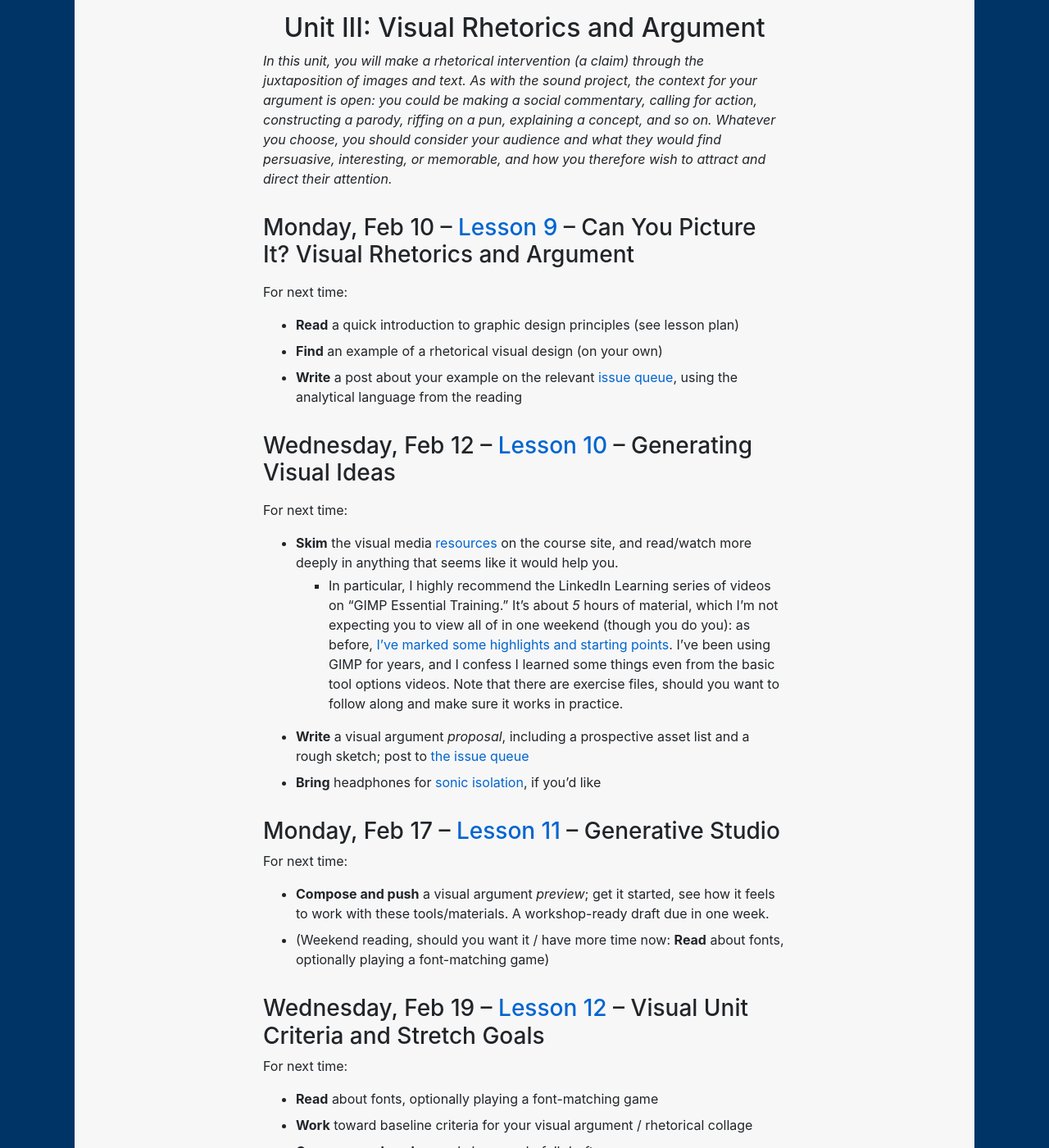
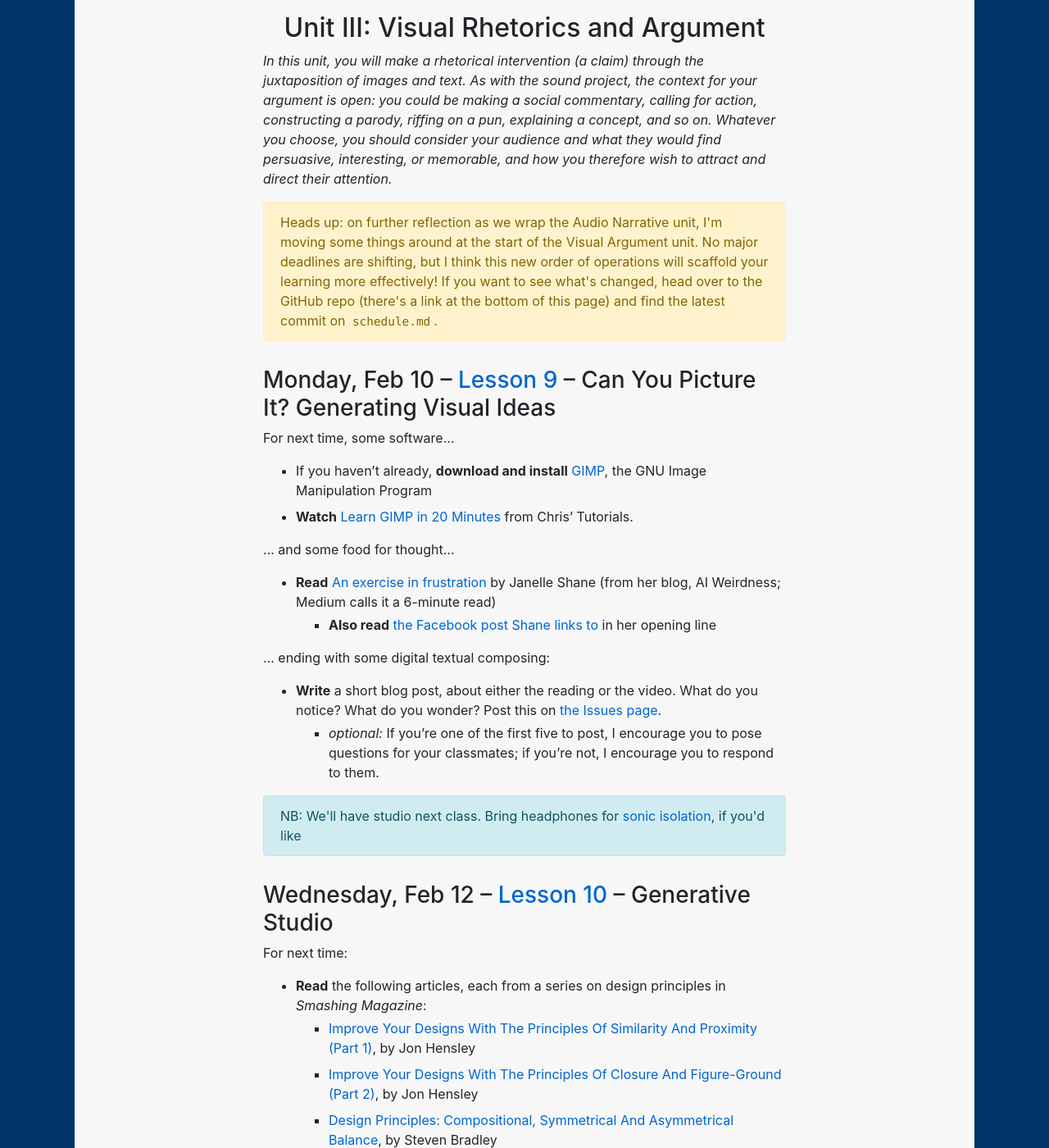
Before and after one commit to benmiller314/cdm2025spring, a Jekyll site: the page built from schedule.md, in a window 1280 px wide and 1400 px high, scrolled down 5055 px. Shown: the whole window at 82% size. Built offline with Jekyll 4.4.1, drawn with Linux system fonts in a browser that asks for light colours; our own code applies the rules of GitHub Pages for plain Markdown files; some of the changed text lies outside the part shown.

Commit message:
rearrange first three lessons in visual unit
and replace some readings, including some links that had rotted (RIP, typeconnection.com!)

```diff
--- a/schedule.md
+++ b/schedule.md
@@ -142,7 +142,6 @@ For next time:
 * **Bring** headphones so you can work in class
 
 
-<a id="current"/>
 <h3>Wednesday, Feb 5 – <a href="plans/lesson-08" id="lesson-08">Lesson 8</a> – Sound Studio</h3>
 
 For next time:
@@ -152,43 +151,66 @@ For next time:
     - Annotations on these screenshots are optional but I've found them helpful in the past, and you might, too.
 
 
-
+<a id="current"/>
 ## Unit III: Visual Rhetorics and Argument
 {: .unit #unit-3}
 
 *In this unit, you will make a rhetorical intervention (a claim) through the juxtaposition of images and text. As with the sound project, the context for your argument is open: you could be making a social commentary, calling for action, constructing a parody, riffing on a pun, explaining a concept, and so on. Whatever you choose, you should consider your audience and what they would find persuasive, interesting, or memorable, and how you therefore wish to attract and direct their attention.*
 
-<h3>Monday, Feb 10 – <a href="plans/lesson-09" id="lesson-09">Lesson 9</a> – Can You Picture It? Visual Rhetorics and Argument</h3> <!-- Introduce unit assignment; start hw reading in class, if possible; add discussion of AI Weirdness around revision. DO read the original post by Dani Rose. -->
+<div class="alert alert-warning">
+Heads up: on further reflection as we wrap the Audio Narrative unit, I'm moving some things around at the start of the Visual Argument unit. No major deadlines are shifting, but I think this new order of operations will scaffold your learning more effectively! If you want to see what's changed, head over to the GitHub repo (there's a link at the bottom of this page) and find the latest commit on <code class="alert-warning">schedule.md</code>.
+</div>
+
+<h3>Monday, Feb 10 – <a href="plans/lesson-09" id="lesson-09">Lesson 9</a> – Can You Picture It? Generating Visual Ideas</h3>
+<!-- THOUGHTS as I prep for 2025 SPRING: the in-class exercise should go better if they have time to watch an intro video for GIMP, like we did for Audacity. (And even then some people had trouble.) So I may want to swap a lot of lessons 9-10-11: e.g. have the generative writing right away in lesson 9, then for hw they watch a GIMP video & read AI weirdness + ~~find/post an example argument, without analysis~~ write a response post; then in lesson 10 they do the in-class exercise with background extraction / relocating an object (EXT: try it again with a generated image); for hw over the weekend, still writing a proposal, but now it's paired with the Smashing Magazine articles on design -->
+
+For next time, some software...
+
+* If you haven't already, **download and install** [GIMP](https://www.gimp.org/downloads/), the GNU Image Manipulation Program
+* **Watch** [Learn GIMP in 20 Minutes](https://www.youtube.com/watch?v=w0quo4S8Oqw) from Chris' Tutorials.
+
+... and some food for thought...
+
+* **Read** [An exercise in frustration](https://www.aiweirdness.com/an-exercise-in-frustration/) by Janelle Shane (from her blog, AI Weirdness; Medium calls it a 6-minute read)
+    * **Also read** [the Facebook post Shane links to](https://www.facebook.com/groups/1404116417142065/posts/1459674184919621/) in her opening line
+<!-- * **Find** an example of a rhetorical visual design (on your own) -->
+
+... ending with some digital textual composing:
+
+* **Write** a short blog post, about either the reading or the video. What do you notice? What do you wonder? Post this on <a href="{{site.github.issues_url}}">the Issues page</a>.
+    - _optional:_ If you're one of the first five to post, I encourage you to pose questions for your classmates; if you're not, I encourage you to respond to them.
+
+<div class="alert alert-info">NB: We'll have studio next class. Bring headphones for <a href="https://www.noisli.com/">sonic isolation</a>, if you'd like</div>
+
+<h3>Wednesday, Feb 12 – <a href="plans/lesson-10" id="lesson-10">Lesson 10</a> – Generative Studio</h3>
+<!-- Do the in-class exercise with background extraction / relocating an object. EXT: try it again with a generated image. EXT: start homework reading. NEW AFTER 2023 SPRING: help students choose reasonable canvas sizes by looking into the defaults for new files when you tour the software. -->
 
 For next time:
 
-* **Read** a quick introduction to graphic design principles <!-- and the in-class reading, if you missed it or want more time --> (see lesson plan)
-* **Find** an example of a rhetorical visual design (on your own)
-* **Write** a post about your example on the relevant <a href="{{site.github.issues_url}}">issue queue</a>, using the analytical language from the reading
+* **Read** the following articles, each from a series on design principles in _Smashing Magazine_:
+    - [Improve Your Designs With The Principles Of Similarity And Proximity (Part 1)](https://www.smashingmagazine.com/2016/05/improve-your-designs-with-principles-similarity-proximity-part-1/), by Jon Hensley
+    - [Improve Your Designs With The Principles Of Closure And Figure-Ground (Part 2)](https://www.smashingmagazine.com/2016/05/improve-your-designs-with-the-principles-of-closure-and-figure-ground-part-2/), by Jon Hensley
+    - [Design Principles: Compositional, Symmetrical And Asymmetrical Balance](https://www.smashingmagazine.com/2015/06/design-principles-compositional-balance-symmetry-asymmetry/), by Steven Bradley
+    - [Design Principles: Dominance, Focal Points And Hierarchy](https://www.smashingmagazine.com/2015/02/design-principles-dominance-focal-points-hierarchy/), by Steven Bradley
+* **Write** a visual argument _proposal_, including a prospective asset list and a photo of a rough sketch; see lesson plan for more. **Post** to <a href="{{site.github.issues_url}}">the issue queue</a>
 
-<h3>Wednesday, Feb 12 – <a href="plans/lesson-10" id="lesson-10">Lesson 10</a> – Generating Visual Ideas</h3> <!-- practice vocab by analyzing examples of past student projects: emphasize emphasis; design vs. intervention; audience addressed, audience invoked. end with Perl-esque guidelines -->
+
+<h3>Monday, Feb 17 – <a href="plans/lesson-11" id="lesson-11">Lesson 11</a> – Visual Rhetorics and Argument</h3>
+<!-- practice vocab by analyzing examples of past student projects: emphasize emphasis; design vs. intervention; audience addressed, audience invoked. -->
 
 For next time:
 
-* **Skim** the visual media [resources]({{site.github_url}}/resources) on the course site, and read/watch more deeply in anything that seems like it would help you.
-    - In particular, I highly recommend the LinkedIn Learning series of videos on "GIMP Essential Training." It's about *5* hours of material, which I'm not expecting you to view all of in one weekend (though you do you): as before, [I've marked some highlights and starting points]({{site.github_url}}/resources#lil-gimp). I've been using GIMP for years, and I confess I learned some things even from the basic tool options videos. Note that there are exercise files, should you want to follow along and make sure it works in practice.<!-- - If you've been having trouble with LinkedIn Learning, try [this LIL link, which routes through MyPitt](https://my.pitt.edu/launch-task/all/cssd-linkedinlearning?terms=linkedin&roles=). I also am happy to troubleshoot with you during office hours! -->
-* **Write** a visual argument _proposal_, including a prospective asset list and a rough sketch; post to <a href="{{site.github.issues_url}}">the issue queue</a>
-* **Bring** headphones for <a href="https://www.noisli.com/">sonic isolation</a>, if you'd like
+* **Skim** the visual media [resources]({{site.github_url}}/resources) on the course site, and **read/watch** more deeply in anything that seems like it would help you.
+    * _optional:_ This weekend's assigned reading, should you want it / have more time now, is [about fonts](https://venngage.com/blog/how-to-choose-fonts/): groups, pairings, hierarchies, etc
+* **Compose and push** a visual argument _preview_; get it started, see how it feels to work with these tools/materials. A workshop-ready draft due in one week.
 
-<h3>Monday, Feb 17 – <a href="plans/lesson-11" id="lesson-11">Lesson 11</a> – Generative Studio</h3>
-<!-- Open class with guidance re: proposals -->
-<!-- NEW AFTER 2023 SPRING: help students choose reasonable canvas sizes by looking into the defaults for new files when you tour the software. -->
-For next time:
-
-* **Compose and push** a visual argument _preview_; get it started, see how it feels to work with these tools/materials. A workshop-ready draft due in one week.
-* (Weekend reading, should you want it / have more time now: **Read** about fonts<!-- https://trydesignlab.com/blog/how-to-choose-the-right-font-for-your-design/ is part 2, but parts 1 and 3 are less essential. Other links within part 2 are EXT for eager readers. -->, optionally playing a font-matching game<!-- http://www.typeconnection.com/ -->)
 
 
 <h3>Wednesday, Feb 19 – <a href="plans/lesson-12" id="lesson-12">Lesson 12</a> – Visual Unit Criteria and Stretch Goals</h3>
 
 For next time:
 
-* **Read** about fonts<!-- https://trydesignlab.com/blog/how-to-choose-the-right-font-for-your-design/ is part 2, but parts 1 and 3 are less essential. Other links within part 2 are EXT for eager readers. -->, optionally playing a font-matching game <!-- http://www.typeconnection.com/ -->
+* **Read** [about fonts](https://venngage.com/blog/how-to-choose-fonts/): groups, pairings, hierarchies, etc
 * **Work** toward baseline criteria for your visual argument / rhetorical collage
 * **Compose and push** a workshop-ready *full draft*
 
@@ -264,6 +286,8 @@ EXT: Self-paced tutorialing, using the lessons to build prelim pages of your own
 NEW AFTER 2020fall: Troubleshoot with Ben in a breakout room if your content doesn't work like the tutorial's.
 
 NEW AFTER 2023spring: Suggest the Web Typography lesson as an EXT, and then as a priority for in-class work next class.
+
+EXT: [Improve Your Designs With The Principles Of Continuation And Common Fate (Part Three)](https://www.smashingmagazine.com/2016/05/improve-your-designs-with-the-principles-of-continuation-and-common-fate-part-three/)
 
 -->
 
```
